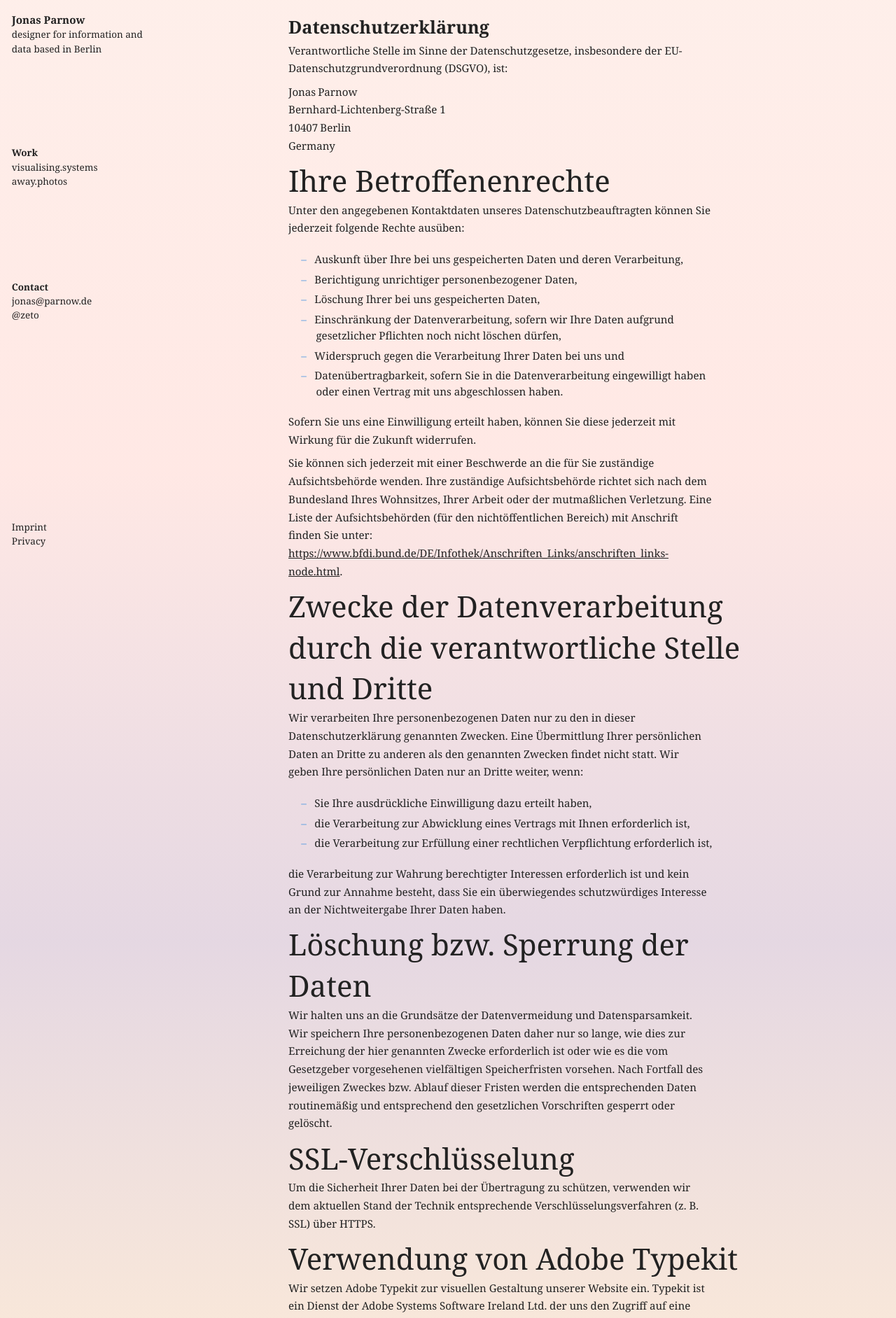
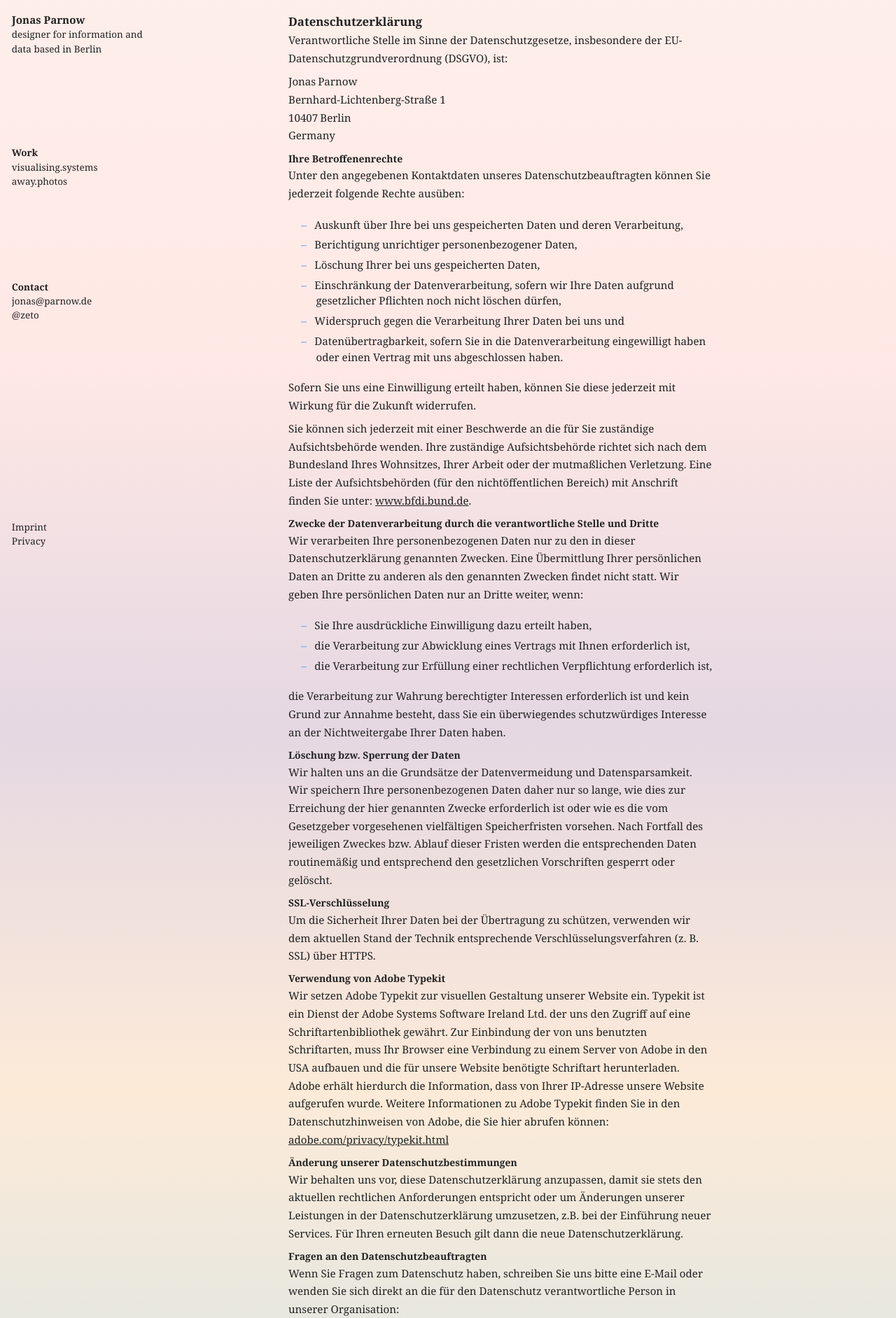
Before and after one commit to kimalbrecht/jonasparnow.com, a Nuxt app: page /privacy in a window 1280 px wide. Shown: the top 1883 px of the page at 70% size. Built offline with nearby package versions, Linux system fonts and the light colour scheme; a web font is replaced by a local one.

Commit message:
correct headlines and links

```diff
--- a/pages/imprint.vue
+++ b/pages/imprint.vue
@@ -1,25 +1,25 @@
 <template>
   <div class="container rows">
     <section>
-      <h2 class="page-title">Impressum</h2>
-      <p>Verantwortlich für diese Homepage (Diensteanbieter) nach § 6 des Telemediengesetzes ist Christopher Wratil.</p>
+      <h4 class="page-title">Impressum</h4>
+      <p>Verantwortlich für diese Homepage (Diensteanbieter) nach § 6 des Telemediengesetzes ist Jonas Parnow.</p>
       <Address />
     </section>
     <section>
-      <h2>Gewährleistungsausschluss</h2>
+      <h4>Gewährleistungsausschluss</h4>
       <p>Trotz sorgfältiger inhaltlicher Kontrolle übernehmen wir keine Haftung für die Inhalte externer Links. Für den Inhalt der verlinkten Seiten sind ausschließlich deren Betreiber verantwortlich.</p>
       <p>Die Autoren übernehmen keinerlei Gewähr für die Aktualität, Korrektheit, Vollständigkeit oder Qualität der bereitgestellten Informationen. Haftungsansprüche gegen die Autoren, welche sich auf Schäden materieller oder ideeller Art beziehen, die durch die Nutzung oder Nichtnutzung der dargebotenen Informationen bzw. durch die Nutzung fehlerhafter und unvollständiger Informationen verursacht wurden, sind grundsätzlich ausgeschlossen, sofern seitens der Autoren kein nachweislich vorsätzliches oder grob fahrlässiges Verschulden vorliegt.</p>
       <p>Alle Angebote sind freibleibend und unverbindlich. Die Autoren behalten es sich ausdrücklich vor, Teile der Seiten oder das gesamte Angebot ohne gesonderte Ankündigung zu verändern, zu ergänzen, zu löschen oder die Veröffentlichung zeitweise oder endgültig einzustellen.</p>
       <p>Dieser Haftungsausschluss ist als Teil des Internetangebotes zu betrachten, von dem aus auf diese Seite verwiesen wurde. Sofern Teile oder einzelne Formulierungen dieses Textes der geltenden Rechtslage nicht, nicht mehr oder nicht vollständig entsprechen sollten, bleiben die übrigen Teile des Dokumentes in ihrem Inhalt und ihrer Gültigkeit davon unberührt.</p>
     </section>
     <section>
-      <h2>Urheberrechtshinweise</h2>
+      <h4>Urheberrechtshinweise</h4>
       <p>Alle Teile dieser Webseite, insbesondere Grafiken, Fotos und Texte sind urheberrechtlich geschützt. Jegliche Verwertung von Inhalten dieser Seite, auch auszugsweise, bedarf der ausdrücklichen Zustimmung des Betreibers.</p>
       <p>Soweit die Inhalte auf dieser Seite nicht vom Betreiber erstellt wurden, werden die Urheberrechte Dritter beachtet. Insbesondere werden Inhalte Dritter als solche gekennzeichnet. Sollten Sie trotzdem auf eine Urheberrechtsverletzung aufmerksam werden, bitten wir um einen entsprechenden Hinweis. Bei Bekanntwerden von Rechtsverletzungen werden wir derartige Inhalte umgehend entfernen.</p>
     </section>
     <section>
-      <h2>Externe Links</h2>
-      <p>Christopher Wratil betont ausdrücklich, für den Inhalt externer Links nicht verantwortlich zu sein. Sie hat keinen Einfluss auf Inhalte und Gestaltung verlinkter Seiten und distanziert sich ausdrücklich von allen Links. Dies betrifft die Homepage und alle Unterseiten.</p>
+      <h4>Externe Links</h4>
+      <p>Jonas Parnow betont ausdrücklich, für den Inhalt externer Links nicht verantwortlich zu sein. Sie hat keinen Einfluss auf Inhalte und Gestaltung verlinkter Seiten und distanziert sich ausdrücklich von allen Links. Dies betrifft die Homepage und alle Unterseiten.</p>
     </section>
   </div>
 </template>
--- a/pages/privacy.vue
+++ b/pages/privacy.vue
@@ -1,10 +1,10 @@
 <template>
   <div class="container rows">
     <section>
-      <h2 class="page-title">Datenschutzerklärung</h2>
+      <h4 class="page-title">Datenschutzerklärung</h4>
       <p>Verantwortliche Stelle im Sinne der Datenschutzgesetze, insbesondere der EU-Datenschutzgrundverordnung (DSGVO), ist:</p>
       <Address />
-      <h3>Ihre Betroffenenrechte</h3>
+      <h5>Ihre Betroffenenrechte</h5>
       <p>Unter den angegebenen Kontaktdaten unseres Datenschutzbeauftragten können Sie jederzeit folgende Rechte ausüben:</p>
       <ul>
         <li>Auskunft über Ihre bei uns gespeicherten Daten und deren Verarbeitung,</li>
@@ -15,8 +15,8 @@
         <li>Datenübertragbarkeit, sofern Sie in die Datenverarbeitung eingewilligt haben oder einen Vertrag mit uns abgeschlossen haben.</li>
       </ul>
       <p>Sofern Sie uns eine Einwilligung erteilt haben, können Sie diese jederzeit mit Wirkung für die Zukunft widerrufen.</p>
-      <p>Sie können sich jederzeit mit einer Beschwerde an die für Sie zuständige Aufsichtsbehörde wenden. Ihre zuständige Aufsichtsbehörde richtet sich nach dem Bundesland Ihres Wohnsitzes, Ihrer Arbeit oder der mutmaßlichen Verletzung. Eine Liste der Aufsichtsbehörden (für den nichtöffentlichen Bereich) mit Anschrift finden Sie unter: <a href="https://www.bfdi.bund.de/DE/Infothek/Anschriften_Links/anschriften_links-node.html" target="_blank" rel="noopener">https://www.bfdi.bund.de/DE/Infothek/Anschriften_Links/anschriften_links-node.html</a>.</p>
-      <h3>Zwecke der Datenverarbeitung durch die verantwortliche Stelle und Dritte</h3>
+      <p>Sie können sich jederzeit mit einer Beschwerde an die für Sie zuständige Aufsichtsbehörde wenden. Ihre zuständige Aufsichtsbehörde richtet sich nach dem Bundesland Ihres Wohnsitzes, Ihrer Arbeit oder der mutmaßlichen Verletzung. Eine Liste der Aufsichtsbehörden (für den nichtöffentlichen Bereich) mit Anschrift finden Sie unter: <a href="https://www.bfdi.bund.de/DE/Infothek/Anschriften_Links/anschriften_links-node.html" target="_blank" rel="noopener">www.bfdi.bund.de</a>.</p>
+      <h5>Zwecke der Datenverarbeitung durch die verantwortliche Stelle und Dritte</h5>
       <p>Wir verarbeiten Ihre personenbezogenen Daten nur zu den in dieser Datenschutzerklärung genannten Zwecken. Eine Übermittlung Ihrer persönlichen Daten an Dritte zu anderen als den genannten Zwecken findet nicht statt. Wir geben Ihre persönlichen Daten nur an Dritte weiter, wenn:</p>
       <ul>
         <li>Sie Ihre ausdrückliche Einwilligung dazu erteilt haben,</li>
@@ -24,15 +24,15 @@
         <li>die Verarbeitung zur Erfüllung einer rechtlichen Verpflichtung erforderlich ist,</li>
       </ul>
       <p>die Verarbeitung zur Wahrung berechtigter Interessen erforderlich ist und kein Grund zur Annahme besteht, dass Sie ein überwiegendes schutzwürdiges Interesse an der Nichtweitergabe Ihrer Daten haben.</p>
-      <h3>Löschung bzw. Sperrung der Daten</h3>
+      <h5>Löschung bzw. Sperrung der Daten</h5>
       <p>Wir halten uns an die Grundsätze der Datenvermeidung und Datensparsamkeit. Wir speichern Ihre personenbezogenen Daten daher nur so lange, wie dies zur Erreichung der hier genannten Zwecke erforderlich ist oder wie es die vom Gesetzgeber vorgesehenen vielfältigen Speicherfristen vorsehen. Nach Fortfall des jeweiligen Zweckes bzw. Ablauf dieser Fristen werden die entsprechenden Daten routinemäßig und entsprechend den gesetzlichen Vorschriften gesperrt oder gelöscht.</p>
-      <h3>SSL-Verschlüsselung</h3>
+      <h5>SSL-Verschlüsselung</h5>
       <p>Um die Sicherheit Ihrer Daten bei der Übertragung zu schützen, verwenden wir dem aktuellen Stand der Technik entsprechende Verschlüsselungsverfahren (z. B. SSL) über HTTPS.</p>
-      <h3>Verwendung von Adobe Typekit</h3>
-      <p>Wir setzen Adobe Typekit zur visuellen Gestaltung unserer Website ein. Typekit ist ein Dienst der Adobe Systems Software Ireland Ltd. der uns den Zugriff auf eine Schriftartenbibliothek gewährt. Zur Einbindung der von uns benutzten Schriftarten, muss Ihr Browser eine Verbindung zu einem Server von Adobe in den USA aufbauen und die für unsere Website benötigte Schriftart herunterladen. Adobe erhält hierdurch die Information, dass von Ihrer IP-Adresse unsere Website aufgerufen wurde. Weitere Informationen zu Adobe Typekit finden Sie in den Datenschutzhinweisen von Adobe, die Sie hier abrufen können: <a href="http://www.adobe.com/privacy/typekit.html" target="_blank" rel="noopener">www.adobe.com/privacy/typekit.html</a></p>
-      <h3>Änderung unserer Datenschutzbestimmungen</h3>
+      <h5>Verwendung von Adobe Typekit</h5>
+      <p>Wir setzen Adobe Typekit zur visuellen Gestaltung unserer Website ein. Typekit ist ein Dienst der Adobe Systems Software Ireland Ltd. der uns den Zugriff auf eine Schriftartenbibliothek gewährt. Zur Einbindung der von uns benutzten Schriftarten, muss Ihr Browser eine Verbindung zu einem Server von Adobe in den USA aufbauen und die für unsere Website benötigte Schriftart herunterladen. Adobe erhält hierdurch die Information, dass von Ihrer IP-Adresse unsere Website aufgerufen wurde. Weitere Informationen zu Adobe Typekit finden Sie in den Datenschutzhinweisen von Adobe, die Sie hier abrufen können: <a href="http://www.adobe.com/privacy/typekit.html" target="_blank" rel="noopener">adobe.com/privacy/typekit.html</a></p>
+      <h5>Änderung unserer Datenschutzbestimmungen</h5>
       <p>Wir behalten uns vor, diese Datenschutzerklärung anzupassen, damit sie stets den aktuellen rechtlichen Anforderungen entspricht oder um Änderungen unserer Leistungen in der Datenschutzerklärung umzusetzen, z.B. bei der Einführung neuer Services. Für Ihren erneuten Besuch gilt dann die neue Datenschutzerklärung.</p>
-      <h3>Fragen an den Datenschutzbeauftragten</h3>
+      <h5>Fragen an den Datenschutzbeauftragten</h5>
       <p>Wenn Sie Fragen zum Datenschutz haben, schreiben Sie uns bitte eine E-Mail oder wenden Sie sich direkt an die für den Datenschutz verantwortliche Person in unserer Organisation:</p>
       <Address />
     </section>
```
